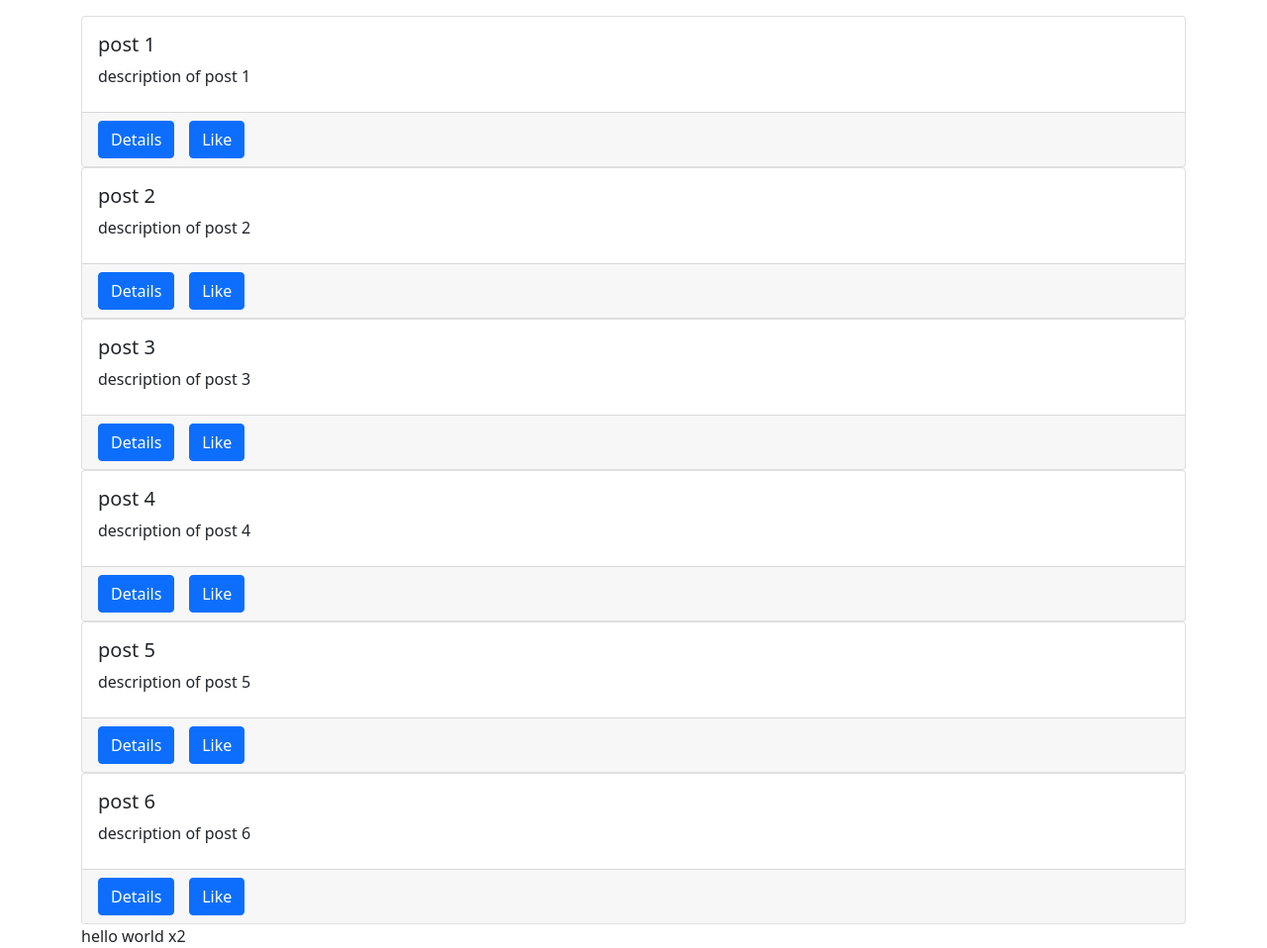
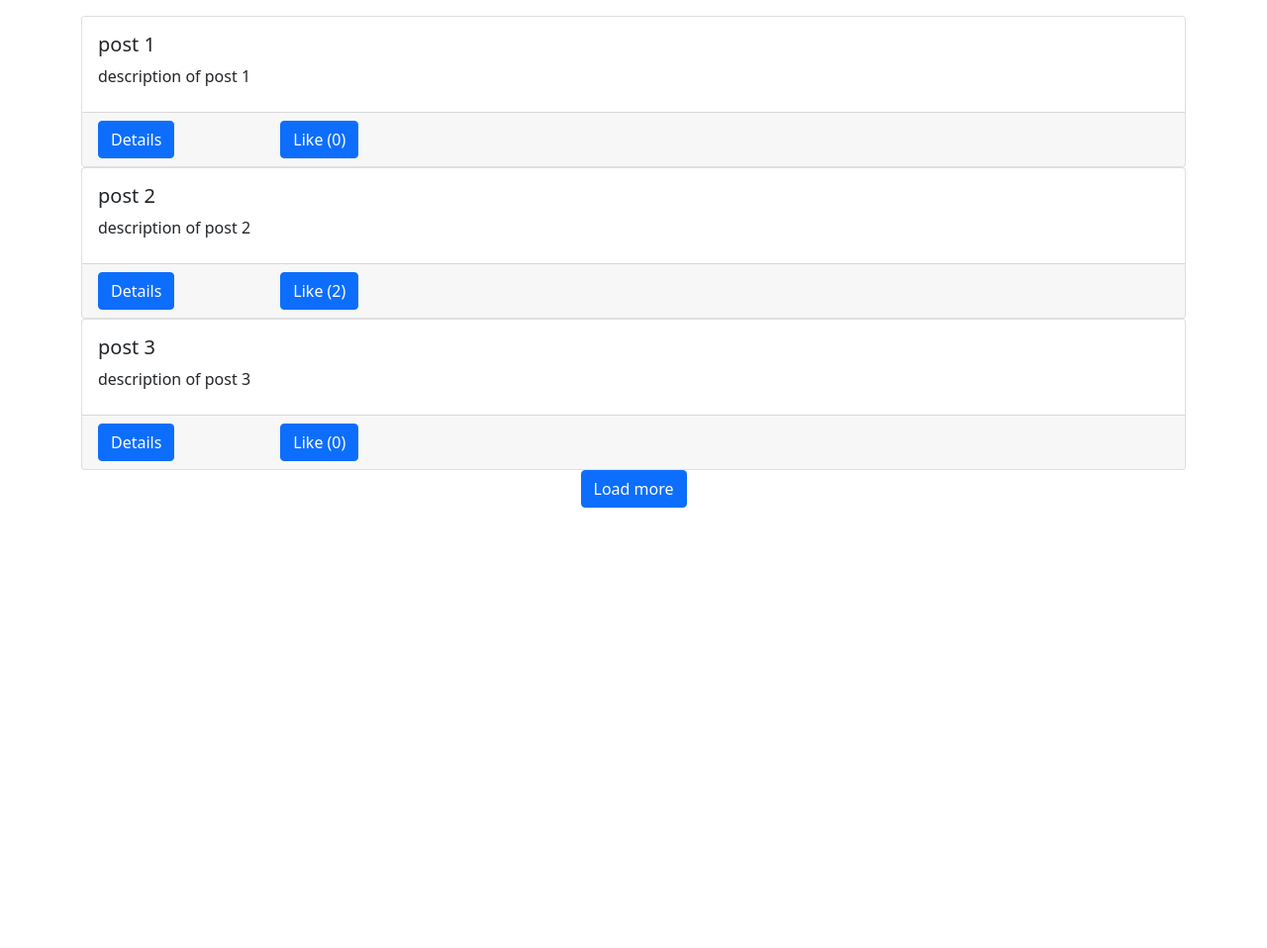
Before and after one commit to Helly2003/Assignment4, a Django app: page / in a window 1280 px wide. Shown: the whole page at 99% size. After the commit the page ends 513 px from the top, so only its background shows below. Run offline with Django 5.2, Linux system fonts and the light colour scheme; data comes from the database, SQL or seed files in the repository; both versions use the stored data as it was after the commit; some libraries are stand-ins or nearby versions.

Commit message:
Added like button and load more posts using Ajax.

```diff
--- a/Chapter3/dj_ajax/src/posts/models.py
+++ b/Chapter3/dj_ajax/src/posts/models.py
@@ -14,3 +14,7 @@ class Post(models.Model):
 
     def __str__(self):
         return str(self.title)
+
+    @property
+    def like_count(self):
+        return self.liked.all().count()
--- a/Chapter3/dj_ajax/src/posts/static/posts/main.js
+++ b/Chapter3/dj_ajax/src/posts/static/posts/main.js
@@ -1,24 +1,58 @@
 console.log('hello world')
 
-const helloWorldBox = document.getElementById('hello-world');
 const postsBox = document.getElementById('posts-box');
 const spinnerBox= document.getElementById('spinner-box')
+const loadBtn = document.getElementById('load-btn')
+const endBox = document.getElementById('end-box')
+
+const getCookie =(name) => {
+    let cookieValue = null;
+    if (document.cookie && document.cookie !== '') {
+        const cookies = document.cookie.split(';');
+        for (let i = 0; i < cookies.length; i++) {
+            const cookie = cookies[i].trim();
+            // Does this cookie string begin with the name we want?
+            if (cookie.substring(0, name.length + 1) === (name + '=')) {
+                cookieValue = decodeURIComponent(cookie.substring(name.length + 1));
+                break;
+            }
+        }
+    }
+    return cookieValue;
+}
+const csrftoken = getCookie('csrftoken');
+
+const likeUnlikePosts = () => {
+    const likeUnlikeForms = [...document.getElementsByClassName('like-unlike-forms')]
+    likeUnlikeForms.forEach(form => form.addEventListener('submit', e => {
+        e.preventDefault();
+        const clickedId = e.target.getAttribute('data-form-id')
+        const clickedBtn = document.getElementById(`like-unlike-${clickedId}`)
 
         $.ajax({
-    type: 'GET',
-    url: '/hello-world/',
+            type: 'POST',
+            url: "/like-unlike/",
+            data: {
+                'csrfmiddlewaretoken': csrftoken,
+                'pk': clickedId,
+            },
             success: function(response) {
-        console.log('success', response.text);
-        helloWorldBox.textContent = response.text
+                console.log(response)
+                clickedBtn.textContent = response.liked ? `Unlike (${response.count})`: `Like (${response.count})`
             },
             error: function(error) {
-        console.log('error', error);
+                console.log(error)
             }
-});
+        })
+    }))
+}
 
+let visible = 3
+
+const getData = () => {
     $.ajax({
         type: 'GET',
-    url: '/data/',
+        url: `/data/${visible}/`,
         success: function(response) {
             console.log(response)
             const data = response.data
@@ -34,20 +68,39 @@ $.ajax({
                             </div>
                             <div class="card-footer">
                                 <div class="row">
-                                <div class="col-1">
+                                    <div class="col-2">
                                     <a href="#" class="btn btn-primary">Details</a>
                                     </div>
-                                <div class="col-1">
-                                <a href="#" class="btn btn-primary">Like</a>
+                                    <div class="col-2">
+                                        <form class="like-unlike-forms" data-form-id="${el.id}">
+                                            <button href="#" class="btn btn-primary" id="like-unlike-${el.id}">${el.liked ? `Unlike (${el.count})`: `Like (${el.count})`}</button>
+                                        </form>
                                     </div>
                                 </div>
                             </div>
                         </div>
                     `
                 });
+                likeUnlikePosts()
             }, 100)
+            console.log(response.size)
+            if (response.size === 0) {
+                endBox.textContent = 'No posts added yet...'
+            } else if (response.size <= visible) {
+                loadBtn.classList.add('not-visible')
+                endBox.textContent = 'No more posts to load...'
+            }
         },
         error: function(error) {
             console.log(error);
         }
     });
+}
+
+loadBtn.addEventListener('click', ()=>{
+    spinnerBox.classList.remove('not-visible')
+    visible += 3
+    getData()
+})
+
+getData()
--- a/Chapter3/dj_ajax/src/posts/templates/posts/main.html
+++ b/Chapter3/dj_ajax/src/posts/templates/posts/main.html
@@ -14,9 +14,12 @@ posts
 {% comment %} {% for obj in qs %}
         {{obj.title}} - {{obj.body}} <br>
     {% endfor %} {% endcomment %}
-    <div id="spinner-box" class="text-center">
-        <div class="spinner-border" role="status"></div>
+    <div id="posts-box" ></div>
+        <div id="spinner-box" class="text-center">
+            <div class="spinner-border" role="status"></div>
+        </div>
+    <div class="text-center mb-3" id="end-box">
+        <button class=" btn btn-primary" id="load-btn">Load more</button>
     </div>
-    <div id="posts-box" ></div>
-    <div id="hello-world"></div>
+
 {% endblock content %}
--- a/Chapter3/dj_ajax/src/posts/urls.py
+++ b/Chapter3/dj_ajax/src/posts/urls.py
@@ -2,7 +2,7 @@ from django.urls import path
 from .views import (
     post_list_and_create,
     load_post_data_view,
-
+    like_unlike_post,
     hello_world_view
 )
 
@@ -10,7 +10,8 @@ app_name = 'posts'
 
 urlpatterns = [
     path('', post_list_and_create, name='main-board'),
-    path('data/', load_post_data_view, name='posts-data'),
+    path('like-unlike/', like_unlike_post, name='like-unlike'),
+    path('data/<int:num_posts>/', load_post_data_view, name='posts-data'),
 
     path('hello-world/', hello_world_view, name='hello-world'),
 ]
--- a/Chapter3/dj_ajax/src/posts/views.py
+++ b/Chapter3/dj_ajax/src/posts/views.py
@@ -1,13 +1,18 @@
 from django.shortcuts import render
 from .models import Post
 from django.http import JsonResponse
+from django.core import serializers
 # Create your views here.
 
 def post_list_and_create(request):
     qs = Post.objects.all()
     return render(request, 'posts/main.html', {'qs': qs})
 
-def load_post_data_view(request):
+def load_post_data_view(request, num_posts):
+    visible = 3
+    upper = num_posts
+    lower = upper - visible
+    size = Post.objects.all().count()
     qs = Post.objects.all()
     data = []
 
@@ -16,10 +21,26 @@ def load_post_data_view(request):
             'id': obj.id,
             'title': obj.title,
             'body': obj.body,
+            'liked': True if request.user in obj.liked.all() else False,
+            'count': obj.like_count,
             'author': obj.author.user.username
         }
         data.append(item)
-    return JsonResponse({'data': data})
+    return JsonResponse({'data':data[lower:upper], 'size': size})
+
+def like_unlike_post(request):
+    if request.headers.get('x-requested-with') == 'XMLHttpRequest':
+        pk = request.POST.get('pk')
+        obj = Post.objects.get(pk=pk)
+        if request.user in obj.liked.all():
+            liked = False
+            obj.liked.remove(request.user)
+        else:
+            liked = True
+            obj.liked.add(request.user)
+        return JsonResponse({'liked': liked, 'count': obj.liked.count()})
+
+
 
 def hello_world_view(request):
-    return JsonResponse({'text':'hello world x2'})
+    return JsonResponse({'text': 'hello world x2'})
```
Also changed, not shown: Chapter3/dj_ajax/src/db.sqlite3. Lines whose indentation alone changed are shown as unchanged.
